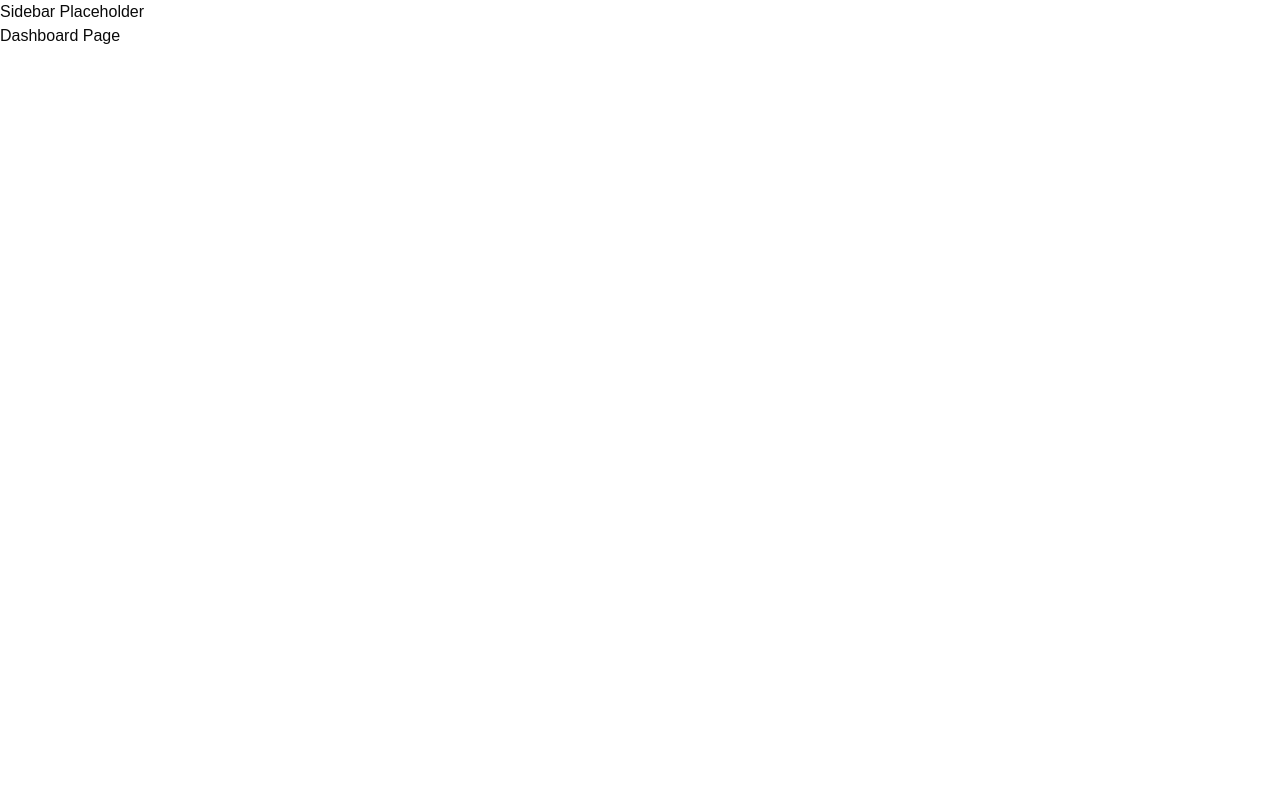
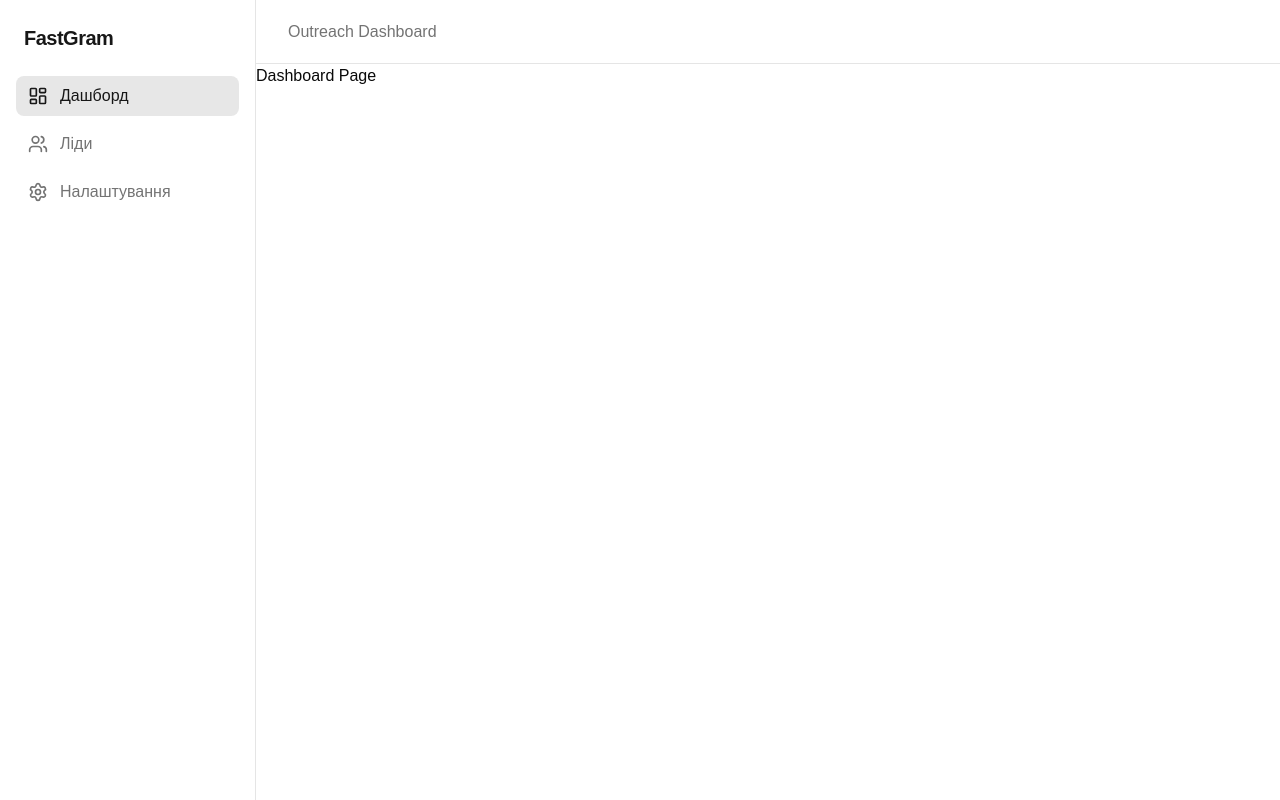
Before and after one commit to PyDevDeep/FastGram-Outreach, a React (Vite) app in the folder frontend/: page / in a window 1280 px wide. Built offline with nearby package versions, Linux system fonts and the light colour scheme.

Commit message:
feat(frontend): implement AppLayout, Sidebar, TopBar, and PageWrapper

```diff
--- a/frontend/src/components/layout/AppLayout.tsx
+++ b/frontend/src/components/layout/AppLayout.tsx
@@ -1 +1,17 @@
-import { Outlet } from "react-router-dom"; export function AppLayout() { return <div><nav>Sidebar Placeholder</nav><main><Outlet /></main></div>; }
+import { Outlet } from "react-router-dom";
+import { Sidebar } from "./Sidebar";
+import { TopBar } from "./TopBar";
+
+export function AppLayout() {
+  return (
+    <div className="flex h-screen bg-background text-foreground overflow-hidden">
+      <Sidebar />
+      <div className="flex-1 flex flex-col min-w-0">
+        <TopBar />
+        <main className="flex-1 overflow-y-auto">
+          <Outlet />
+        </main>
+      </div>
+    </div>
+  );
+}
--- /dev/null
+++ b/frontend/src/components/layout/PageWrapper.tsx
@@ -0,0 +1,17 @@
+
+
+import type { ReactNode } from "react";
+
+interface PageWrapperProps {
+  title: string;
+  children: ReactNode;
+}
+
+export function PageWrapper({ title, children }: PageWrapperProps) {
+  return (
+    <div className="p-8 max-w-7xl mx-auto w-full h-full flex flex-col">
+      <h1 className="text-3xl font-bold mb-8 text-foreground">{title}</h1>
+      <div className="flex-1 flex flex-col gap-6">{children}</div>
+    </div>
+  );
+}
--- /dev/null
+++ b/frontend/src/components/layout/Sidebar.tsx
@@ -0,0 +1,48 @@
+import { NavLink } from "react-router-dom";
+import { LayoutDashboard, Users, Settings } from "lucide-react";
+import { useUIStore } from "@/store/uiStore";
+
+export function Sidebar() {
+  const { activeTab, setActiveTab } = useUIStore();
+
+  const navItems = [
+    {
+      path: "/",
+      label: "Дашборд",
+      icon: <LayoutDashboard className="w-5 h-5" />,
+    },
+    { path: "/leads", label: "Ліди", icon: <Users className="w-5 h-5" /> },
+    {
+      path: "/config",
+      label: "Налаштування",
+      icon: <Settings className="w-5 h-5" />,
+    },
+  ];
+
+  return (
+    <aside className="w-64 bg-card border-r border-border flex flex-col h-full flex-shrink-0">
+      <div className="p-6 font-bold text-xl tracking-tight text-primary">
+        FastGram
+      </div>
+      <nav className="flex-1 px-4 flex flex-col gap-2">
+        {navItems.map((item) => (
+          <NavLink
+            key={item.path}
+            to={item.path}
+            onClick={() => setActiveTab(item.path)}
+            className={({ isActive }) =>
+              `flex items-center gap-3 px-3 py-2 rounded-md transition-colors ${
+                isActive || activeTab === item.path
+                  ? "bg-primary/10 text-primary font-medium"
+                  : "text-muted-foreground hover:bg-muted hover:text-foreground"
+              }`
+            }
+          >
+            {item.icon}
+            {item.label}
+          </NavLink>
+        ))}
+      </nav>
+    </aside>
+  );
+}
--- /dev/null
+++ b/frontend/src/components/layout/TopBar.tsx
@@ -0,0 +1,12 @@
+export function TopBar() {
+  return (
+    <header className="h-16 bg-card border-b border-border flex items-center justify-between px-8 flex-shrink-0">
+      <div className="font-medium text-muted-foreground">
+        Outreach Dashboard
+      </div>
+      <div id="topbar-status-slot" className="flex items-center gap-4">
+        {/* Слот зарезервовано для індикаторів стану з Phase 3 */}
+      </div>
+    </header>
+  );
+}
```
